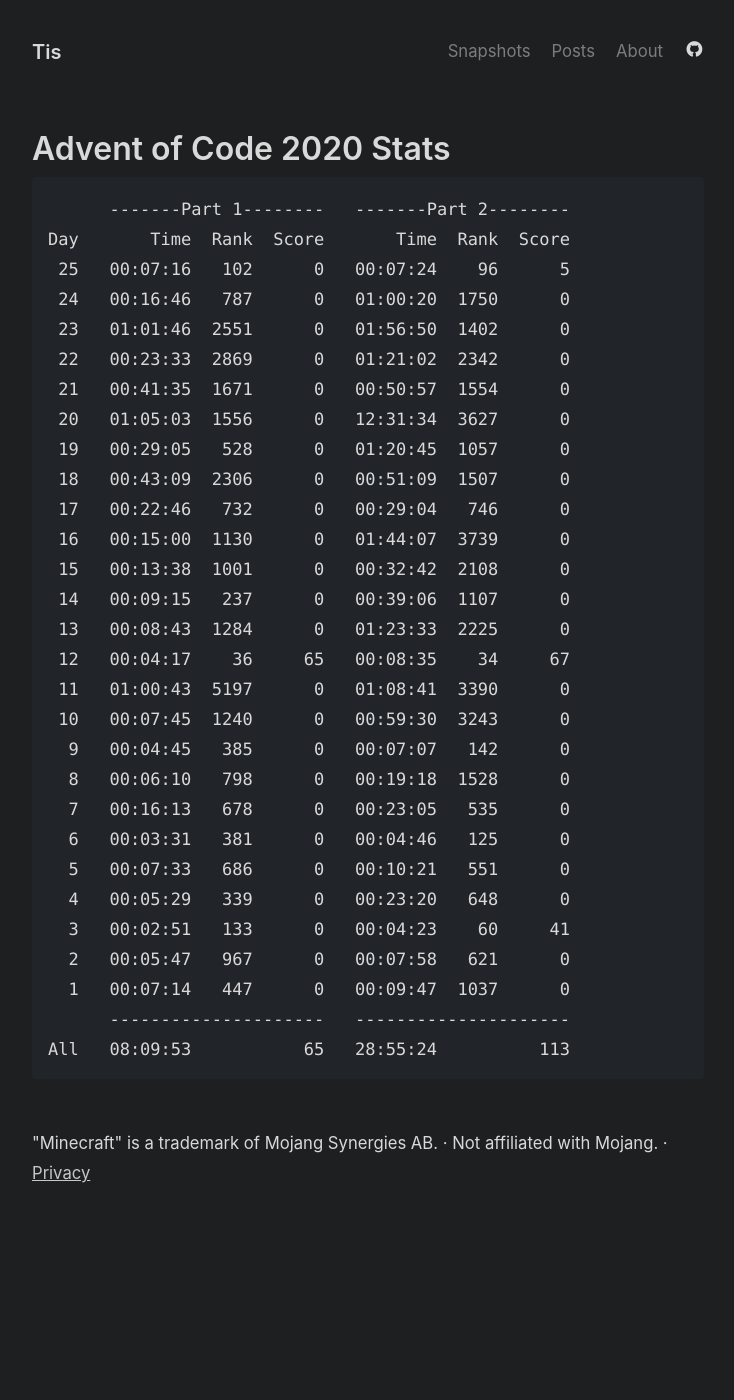
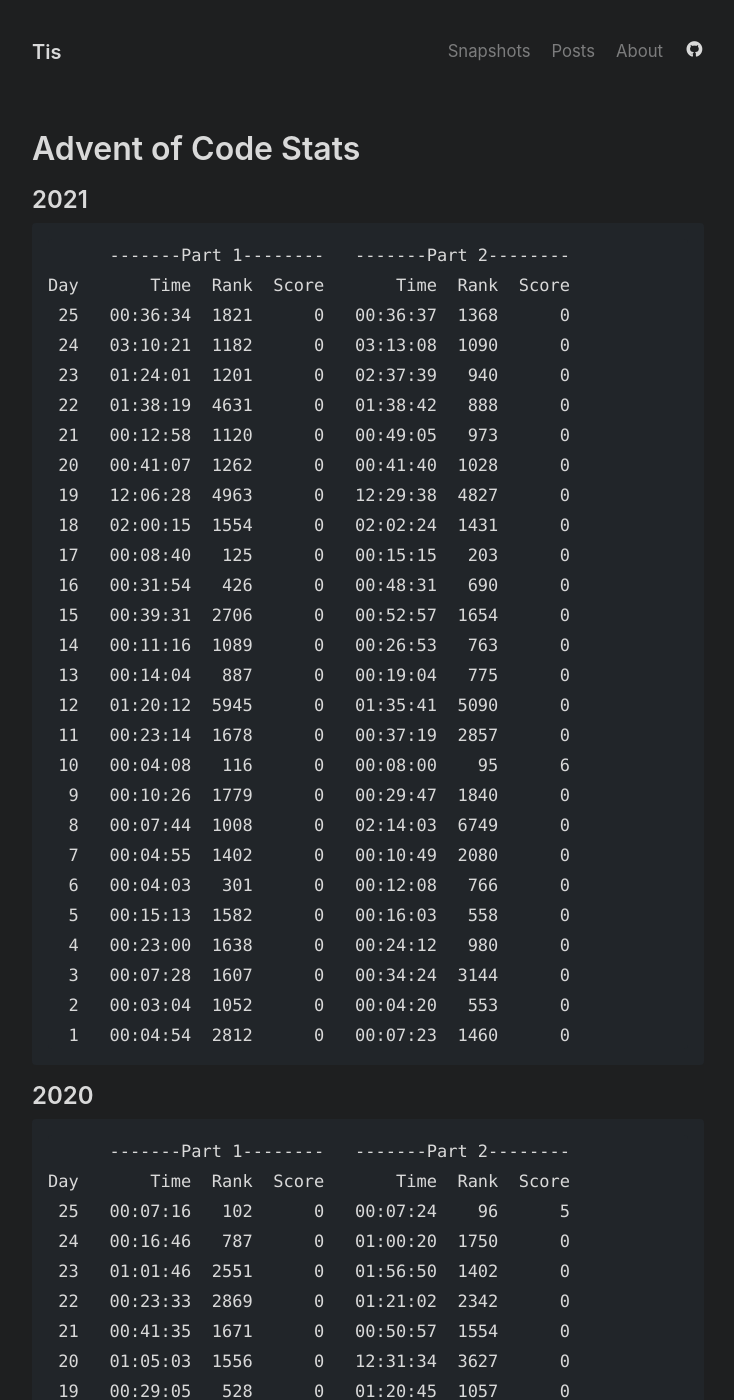
Before and after one commit to Tisawesomeness/tisawesomeness.github.io, a Jekyll site: the page built from advent.md, in a window 1280 px wide and 1400 px high. Shown: the whole window, without its empty margins (272-1006 px from the left). Built offline with Jekyll 4.4.1, drawn with Linux system fonts in a browser that asks for light colours; comment, search, counter and statistics services are not loaded; some of the changed text lies outside the part shown.

Commit message:
Add AOC 2021 stats

````diff
--- a/advent.md
+++ b/advent.md
@@ -4,7 +4,41 @@
 description: "Personal stats for Advent of Code 2020"
 ---
 
-# Advent of Code 2020 Stats
+# Advent of Code Stats
+
+## 2021
+
+```
+      -------Part 1--------   -------Part 2--------
+Day       Time  Rank  Score       Time  Rank  Score
+ 25   00:36:34  1821      0   00:36:37  1368      0
+ 24   03:10:21  1182      0   03:13:08  1090      0
+ 23   01:24:01  1201      0   02:37:39   940      0
+ 22   01:38:19  4631      0   01:38:42   888      0
+ 21   00:12:58  1120      0   00:49:05   973      0
+ 20   00:41:07  1262      0   00:41:40  1028      0
+ 19   12:06:28  4963      0   12:29:38  4827      0
+ 18   02:00:15  1554      0   02:02:24  1431      0
+ 17   00:08:40   125      0   00:15:15   203      0
+ 16   00:31:54   426      0   00:48:31   690      0
+ 15   00:39:31  2706      0   00:52:57  1654      0
+ 14   00:11:16  1089      0   00:26:53   763      0
+ 13   00:14:04   887      0   00:19:04   775      0
+ 12   01:20:12  5945      0   01:35:41  5090      0
+ 11   00:23:14  1678      0   00:37:19  2857      0
+ 10   00:04:08   116      0   00:08:00    95      6
+  9   00:10:26  1779      0   00:29:47  1840      0
+  8   00:07:44  1008      0   02:14:03  6749      0
+  7   00:04:55  1402      0   00:10:49  2080      0
+  6   00:04:03   301      0   00:12:08   766      0
+  5   00:15:13  1582      0   00:16:03   558      0
+  4   00:23:00  1638      0   00:24:12   980      0
+  3   00:07:28  1607      0   00:34:24  3144      0
+  2   00:03:04  1052      0   00:04:20   553      0
+  1   00:04:54  2812      0   00:07:23  1460      0
+```
+
+## 2020
 
 ```
       -------Part 1--------   -------Part 2--------
@@ -34,6 +68,4 @@
   3   00:02:51   133      0   00:04:23    60     41
   2   00:05:47   967      0   00:07:58   621      0
   1   00:07:14   447      0   00:09:47  1037      0
-      ---------------------   ---------------------
-All   08:09:53           65   28:55:24          113
 ```
````
Also changed, not shown: about.md (+1 -1 lines).
